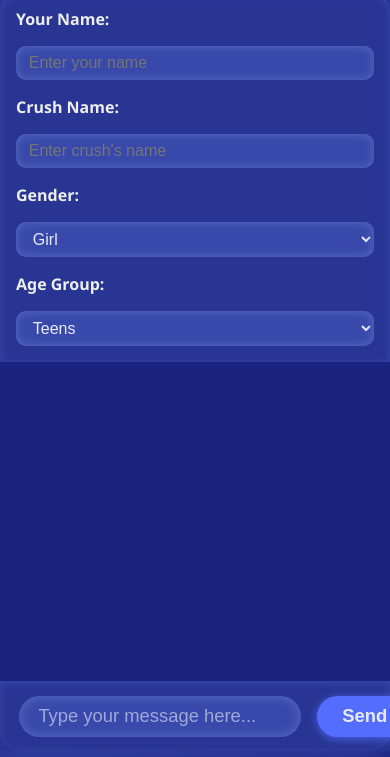
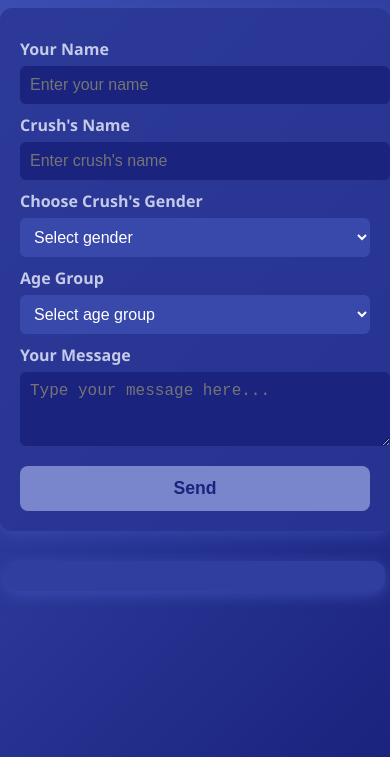
Before and after one commit to piyushgajananpatil121-byte/flirty-ai-chat, a website: page index.html in a window 390 px wide. Shown: the part 87-844 px from the top of the page. Drawn offline with Linux system fonts and the light colour scheme.

Commit message:
Update index.html

```diff
--- a/index.html
+++ b/index.html
@@ -4,310 +4,177 @@
 <meta charset="UTF-8" />
 <meta name="viewport" content="width=device-width, initial-scale=1" />
 <title>Flirty AI Chat</title>
-
 <style>
-  /* Reset */
-  * {
-    margin: 0;
-    padding: 0;
-    box-sizing: border-box;
-  }
+  /* Indigo & blue theme with gradient backgrounds */
   body {
-    font-family: 'Segoe UI', Tahoma, Geneva, Verdana, sans-serif;
+    margin: 0; padding: 0; font-family: 'Segoe UI', Tahoma, Geneva, Verdana, sans-serif;
     background: linear-gradient(135deg, #3f51b5, #1a237e);
     color: #eee;
-    height: 100vh;
-    display: flex;
-    flex-direction: column;
-    justify-content: center;
-    align-items: center;
+    min-height: 100vh;
+    display: flex; flex-direction: column; align-items: center; justify-content: flex-start;
   }
-
-  h1 {
-    font-weight: 800;
-    font-size: 3rem;
-    margin-bottom: 0.5rem;
-    text-align: center;
-    letter-spacing: 2px;
-    text-shadow: 0 0 10px #7986cb;
+  header {
+    margin: 20px; font-size: 2.5rem; font-weight: bold; letter-spacing: 2px;
+    color: #c5cae9;
+    text-shadow: 1px 1px 5px #283593;
   }
-
-  #app {
-    background: rgba(40, 53, 147, 0.95);
+  form {
+    background: #283593cc; /* semi-transparent indigo */
+    padding: 20px; border-radius: 12px;
+    width: 350px; max-width: 90vw;
+    box-shadow: 0 4px 15px rgba(63,81,181,0.6);
+  }
+  label {
+    display: block; margin-top: 10px; font-weight: 600; color: #c5cae9;
+  }
+  select, input[type="text"], textarea {
+    width: 100%; padding: 10px; margin-top: 6px;
+    border-radius: 6px; border: none;
+    font-size: 1rem;
+    outline: none;
+  }
+  select {
+    background: #3949ab;
+    color: white;
+  }
+  input[type="text"], textarea {
+    background: #1a237e;
+    color: #c5cae9;
+  }
+  button {
+    margin-top: 15px;
+    background: #7986cb;
+    border: none;
+    padding: 12px 20px;
+    font-size: 1.1rem;
+    font-weight: bold;
+    color: #1a237e;
+    border-radius: 8px;
+    cursor: pointer;
     width: 100%;
-    max-width: 600px;
-    height: 85vh;
-    border-radius: 20px;
-    box-shadow: 0 0 40px rgba(63, 81, 181, 0.8);
-    display: flex;
-    flex-direction: column;
-    overflow: hidden;
-  }
-
-  /* Settings Panel */
-  #settings {
-    background: #283593;
-    padding: 1rem 1.2rem;
-    display: flex;
-    flex-wrap: wrap;
-    gap: 1rem;
-    justify-content: center;
-    border-top-left-radius: 20px;
-    border-top-right-radius: 20px;
-    box-shadow: inset 0 2px 8px #3949ab;
-  }
-  #settings label {
-    flex: 1 1 100px;
-    font-weight: 600;
-    align-self: center;
-  }
-  #settings input[type="text"],
-  #settings select {
-    flex: 2 1 180px;
-    padding: 0.5rem 0.8rem;
-    border-radius: 10px;
-    border: none;
-    outline: none;
-    font-size: 1rem;
-    background: #3949ab;
-    color: #e8eaf6;
-    box-shadow: inset 0 0 10px #5c6bc0;
     transition: background 0.3s ease;
   }
-  #settings input[type="text"]:focus,
-  #settings select:focus {
+  button:hover {
     background: #5c6bc0;
   }
-
-  /* Chat Area */
-  #chat {
-    flex: 1;
+  #chat-box {
+    margin-top: 30px; width: 350px; max-width: 90vw;
+    background: #303f9f;
+    border-radius: 12px;
+    padding: 15px;
+    max-height: 400px;
     overflow-y: auto;
-    padding: 1rem 1.2rem;
-    background: #1a237e;
-    display: flex;
-    flex-direction: column;
-    gap: 12px;
+    box-shadow: 0 4px 15px rgba(63,81,181,0.8);
   }
-
-  /* Scrollbar */
-  #chat::-webkit-scrollbar {
-    width: 8px;
+  .message {
+    margin-bottom: 15px;
+    padding: 10px 14px;
+    border-radius: 14px;
+    max-width: 80%;
+    word-wrap: break-word;
   }
-  #chat::-webkit-scrollbar-thumb {
-    background: #5c6bc0;
-    border-radius: 8px;
-  }
-  #chat::-webkit-scrollbar-track {
-    background: #1a237e;
-  }
-
-  /* Messages */
-  .message {
-    max-width: 75%;
-    padding: 0.7rem 1.2rem;
-    border-radius: 30px;
-    font-size: 1.1rem;
-    line-height: 1.4;
-    word-wrap: break-word;
-    box-shadow: 0 3px 8px rgba(0,0,0,0.3);
-    user-select: none;
-  }
-  .message.user {
+  .user-msg {
     background: #7986cb;
     color: #1a237e;
     align-self: flex-end;
-    border-bottom-right-radius: 6px;
-    text-align: right;
-    animation: slideInRight 0.3s ease forwards;
+    margin-left: auto;
   }
-  .message.crush {
+  .bot-msg {
     background: #c5cae9;
-    color: #283593;
+    color: #1a237e;
     align-self: flex-start;
-    border-bottom-left-radius: 6px;
-    font-style: italic;
-    animation: slideInLeft 0.3s ease forwards;
-  }
-
-  @keyframes slideInRight {
-    from { opacity: 0; transform: translateX(40px);}
-    to { opacity: 1; transform: translateX(0);}
-  }
-  @keyframes slideInLeft {
-    from { opacity: 0; transform: translateX(-40px);}
-    to { opacity: 1; transform: translateX(0);}
-  }
-
-  /* Input Panel */
-  #inputPanel {
-    background: #283593;
-    padding: 0.9rem 1.2rem;
-    display: flex;
-    gap: 1rem;
-    border-bottom-left-radius: 20px;
-    border-bottom-right-radius: 20px;
-    box-shadow: inset 0 2px 8px #3949ab;
-  }
-  #inputMessage {
-    flex: 1;
-    font-size: 1.15rem;
-    border-radius: 30px;
-    border: none;
-    padding: 0.6rem 1.2rem;
-    outline: none;
-    background: #3949ab;
-    color: #e8eaf6;
-    box-shadow: inset 0 0 12px #5c6bc0;
-    transition: background 0.3s ease;
-  }
-  #inputMessage::placeholder {
-    color: #9fa8da;
-  }
-  #inputMessage:focus {
-    background: #5c6bc0;
-  }
-  #sendBtn {
-    background: #536dfe;
-    border: none;
-    color: #e8eaf6;
-    font-weight: 700;
-    font-size: 1.15rem;
-    border-radius: 30px;
-    padding: 0 1.6rem;
-    cursor: pointer;
-    box-shadow: 0 2px 10px #536dfecc;
-    transition: background 0.3s ease, box-shadow 0.3s ease;
-    user-select: none;
-  }
-  #sendBtn:hover:not(:disabled) {
-    background: #3d5afe;
-    box-shadow: 0 4px 16px #3d5afecc;
-  }
-  #sendBtn:disabled {
-    background: #7986cb;
-    cursor: not-allowed;
-    box-shadow: none;
-  }
-
-  /* Responsive */
-  @media (max-width: 480px) {
-    #app {
-      height: 90vh;
-      border-radius: 0;
-    }
-    #settings label, #settings input[type="text"], #settings select {
-      flex: 1 1 100%;
-    }
-    #settings {
-      padding: 1rem;
-    }
+    margin-right: auto;
   }
 </style>
 </head>
 <body>
+  <header>Flirty AI Chat</header>
 
-  <h1>Flirty AI Chat</h1>
+  <form id="chat-form">
+    <label for="user-name">Your Name</label>
+    <input type="text" id="user-name" placeholder="Enter your name" required />
 
-  <div id="app">
-    <section id="settings" aria-label="User and crush settings">
-      <label for="userName">Your Name:</label>
-      <input type="text" id="userName" placeholder="Enter your name" autocomplete="off" aria-required="true" />
+    <label for="crush-name">Crush's Name</label>
+    <input type="text" id="crush-name" placeholder="Enter crush's name" required />
 
-      <label for="crushName">Crush Name:</label>
-      <input type="text" id="crushName" placeholder="Enter crush's name" autocomplete="off" aria-required="true" />
+    <label for="gender">Choose Crush's Gender</label>
+    <select id="gender" required>
+      <option value="" disabled selected>Select gender</option>
+      <option value="female">Female</option>
+      <option value="male">Male</option>
+      <option value="non-binary">Non-binary</option>
+    </select>
 
-      <label for="gender">Gender:</label>
-      <select id="gender" aria-required="true" title="Select your gender">
-        <option value="girl">Girl</option>
-        <option value="boy">Boy</option>
-      </select>
+    <label for="age-group">Age Group</label>
+    <select id="age-group" required>
+      <option value="" disabled selected>Select age group</option>
+      <option value="teen">Teen (13-19)</option>
+      <option value="young adult">Young Adult (20-29)</option>
+      <option value="adult">Adult (30+)</option>
+    </select>
 
-      <label for="ageGroup">Age Group:</label>
-      <select id="ageGroup" aria-required="true" title="Select your age group">
-        <option value="teens">Teens</option>
-        <option value="20s">20s</option>
-        <option value="30s">30s+</option>
-      </select>
-    </section>
+    <label for="message">Your Message</label>
+    <textarea id="message" placeholder="Type your message here..." rows="3" required></textarea>
 
-    <section id="chat" role="log" aria-live="polite" aria-relevant="additions"></section>
+    <button type="submit">Send</button>
+  </form>
 
-    <form id="inputPanel" aria-label="Message input form">
-      <input
-        type="text"
-        id="inputMessage"
-        placeholder="Type your message here..."
-        autocomplete="off"
-        maxlength="300"
-        required
-        aria-required="true"
-        aria-label="Type your message"
-      />
-      <button id="sendBtn" type="submit" aria-label="Send message">Send</button>
-    </form>
-  </div>
+  <div id="chat-box"></div>
 
 <script>
-  const chat = document.getElementById('chat');
-  const sendBtn = document.getElementById('sendBtn');
-  const inputMessage = document.getElementById('inputMessage');
+  const form = document.getElementById('chat-form');
+  const chatBox = document.getElementById('chat-box');
 
-  const userNameInput = document.getElementById('userName');
-  const crushNameInput = document.getElementById('crushName');
-  const genderSelect = document.getElementById('gender');
-  const ageGroupSelect = document.getElementById('ageGroup');
+  // **Replace this URL with your deployed Vercel backend API URL!**
+  const backendUrl = 'https://flirty-ai-chat-jvknbuh64-piyushs-projects-65115964.vercel.app/api/chat';
 
-  function appendMessage(text, sender) {
+  function addMessage(text, isUser = true) {
     const div = document.createElement('div');
-    div.classList.add('message', sender);
+    div.classList.add('message');
+    div.classList.add(isUser ? 'user-msg' : 'bot-msg');
     div.textContent = text;
-    chat.appendChild(div);
-    chat.scrollTop = chat.scrollHeight;
+    chatBox.appendChild(div);
+    chatBox.scrollTop = chatBox.scrollHeight;
   }
 
-  async function sendMessage(message) {
-    const user = userNameInput.value.trim() || 'You';
-    const crush = crushNameInput.value.trim() || 'Crush';
-    const gender = genderSelect.value;
-    const ageGroup = ageGroupSelect.value;
+  form.addEventListener('submit', async (e) => {
+    e.preventDefault();
 
-    appendMessage(message, 'user');
-    inputMessage.value = '';
-    sendBtn.disabled = true;
+    const user = document.getElementById('user-name').value.trim();
+    const crush = document.getElementById('crush-name').value.trim();
+    const gender = document.getElementById('gender').value;
+    const ageGroup = document.getElementById('age-group').value;
+    const message = document.getElementById('message').value.trim();
+
+    if (!user || !crush || !gender || !ageGroup || !message) return alert('Please fill all fields.');
+
+    addMessage(`You: ${message}`, true);
+
+    form.querySelector('button').disabled = true;
+    form.querySelector('button').textContent = 'Thinking...';
 
     try {
-      // TODO: Replace with your actual backend URL
-      const response = await fetch('https://your-vercel-project.vercel.app/api/chat', {
+      const response = await fetch(backendUrl, {
         method: 'POST',
         headers: { 'Content-Type': 'application/json' },
         body: JSON.stringify({ user, crush, gender, ageGroup, message }),
       });
 
       if (!response.ok) {
-        appendMessage("Sorry, I couldn't get a response. Try again!", 'crush');
-        sendBtn.disabled = false;
-        return;
+        const error = await response.json();
+        throw new Error(error.error || 'Server error');
       }
 
       const data = await response.json();
-      appendMessage(data.reply || "Hmm... no reply this time.", 'crush');
-    } catch (error) {
-      appendMessage("Oops! Something went wrong.", 'crush');
-      console.error(error);
-    }
-
-    sendBtn.disabled = false;
-  }
-
-  document.getElementById('inputPanel').addEventListener('submit', (e) => {
-    e.preventDefault();
-    const message = inputMessage.value.trim();
-    if (message.length > 0) {
-      sendMessage(message);
+      addMessage(`${crush}: ${data.reply}`, false);
+    } catch (err) {
+      addMessage(`Crush: Sorry, I couldn't process that. (${err.message})`, false);
+    } finally {
+      form.querySelector('button').disabled = false;
+      form.querySelector('button').textContent = 'Send';
+      document.getElementById('message').value = '';
     }
   });
 </script>
-
 </body>
 </html>
```
